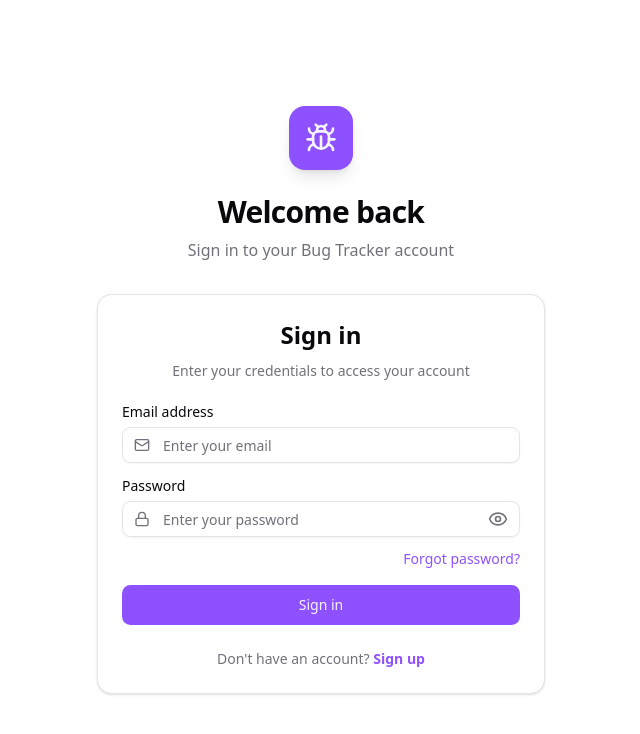
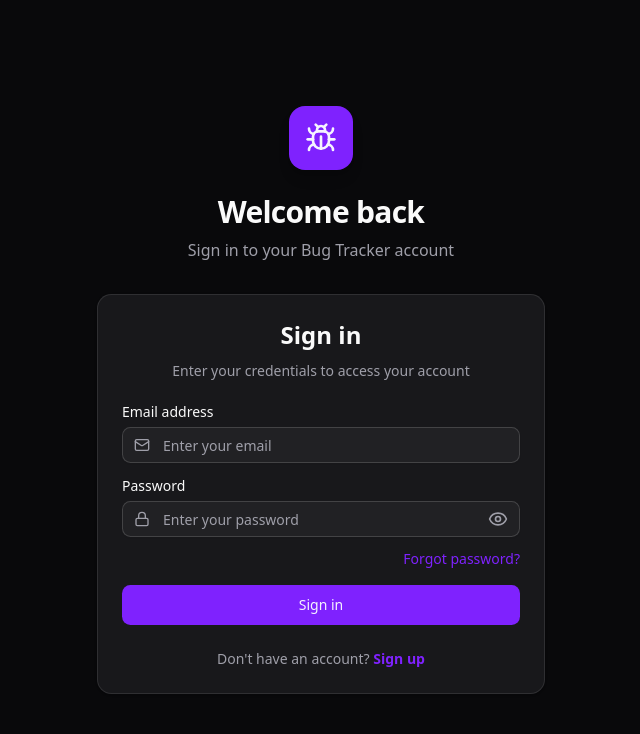
Before and after one commit to whogoodluck/BugTrackr, a React (Vite) app in the folder frontend/: page /signin in a window 1280 px wide. Shown: the top 734 px of the page, without its empty margins (319-959 px from the left). Built offline with nearby package versions, Linux system fonts and the light colour scheme; no server answers.

Commit message:
feat: add dark mode

```diff
--- a/frontend/src/components/BugCard.tsx
+++ b/frontend/src/components/BugCard.tsx
@@ -47,9 +47,8 @@
           </div>
         </div>
 
-        {/* reporter */}
         <div className=''>
-          <Badge variant='secondary' className='text-primary bg-primary-foreground px-2 py-1'>
+          <Badge variant='secondary' className='px-2 py-1'>
             {bug.reporter.name}
           </Badge>
         </div>
--- a/frontend/src/components/Header.tsx
+++ b/frontend/src/components/Header.tsx
@@ -3,6 +3,7 @@
 import { useAuthContext } from '../contexts/AuthContext'
 import { useLogout } from '../hooks/useAuth'
 import { cn } from '../lib/utils'
+import { ModeToggle } from './mode-toggle'
 import { Button } from './ui/button'
 import { Menubar, MenubarContent, MenubarMenu, MenubarTrigger } from './ui/menubar'
 
@@ -56,10 +57,12 @@
                 <h3 className='text-xl font-semibold'>{user?.name}</h3>
                 <p className='text-muted-foreground text-sm font-medium'>{user?.email}</p>
               </div>
+              <div className='flex items-center justify-between gap-2'>
+                <ModeToggle />
                 <Button
                   size='lg'
                   variant='secondary'
-                className='text-destructive w-full'
+                  className='text-destructive flex-1'
                   onClick={handleLogout}
                 >
                   {isPending ? (
@@ -73,6 +76,7 @@
                     </>
                   )}
                 </Button>
+              </div>
             </MenubarContent>
           </MenubarMenu>
         </Menubar>
--- /dev/null
+++ b/frontend/src/components/mode-toggle.tsx
@@ -0,0 +1,31 @@
+import { Moon, Sun } from 'lucide-react'
+
+import { useTheme } from '../contexts/ThemeProvider'
+import { Button } from './ui/button'
+import {
+  DropdownMenu,
+  DropdownMenuContent,
+  DropdownMenuItem,
+  DropdownMenuTrigger,
+} from './ui/dropdown-menu'
+
+export function ModeToggle() {
+  const { setTheme } = useTheme()
+
+  return (
+    <DropdownMenu>
+      <DropdownMenuTrigger asChild>
+        <Button variant='outline' size='icon'>
+          <Sun className='h-[1.2rem] w-[1.2rem] scale-100 rotate-0 transition-all dark:scale-0 dark:-rotate-90' />
+          <Moon className='absolute h-[1.2rem] w-[1.2rem] scale-0 rotate-90 transition-all dark:scale-100 dark:rotate-0' />
+          <span className='sr-only'>Toggle theme</span>
+        </Button>
+      </DropdownMenuTrigger>
+      <DropdownMenuContent align='end'>
+        <DropdownMenuItem onClick={() => setTheme('light')}>Light</DropdownMenuItem>
+        <DropdownMenuItem onClick={() => setTheme('dark')}>Dark</DropdownMenuItem>
+        <DropdownMenuItem onClick={() => setTheme('system')}>System</DropdownMenuItem>
+      </DropdownMenuContent>
+    </DropdownMenu>
+  )
+}
--- /dev/null
+++ b/frontend/src/contexts/ThemeProvider.tsx
@@ -0,0 +1,71 @@
+import { createContext, useContext, useEffect, useState } from 'react'
+
+type Theme = 'dark' | 'light' | 'system'
+
+type ThemeProviderProps = {
+  children: React.ReactNode
+  defaultTheme?: Theme
+  storageKey?: string
+}
+
+type ThemeProviderState = {
+  theme: Theme
+  setTheme: (theme: Theme) => void
+}
+
+const initialState: ThemeProviderState = {
+  theme: 'system',
+  setTheme: () => null,
+}
+
+const ThemeProviderContext = createContext<ThemeProviderState>(initialState)
+
+export function ThemeProvider({
+  children,
+  defaultTheme = 'system',
+  storageKey = 'vite-ui-theme',
+  ...props
+}: ThemeProviderProps) {
+  const [theme, setTheme] = useState<Theme>(
+    () => (localStorage.getItem(storageKey) as Theme) || defaultTheme
+  )
+
+  useEffect(() => {
+    const root = window.document.documentElement
+
+    root.classList.remove('light', 'dark')
+
+    if (theme === 'system') {
+      const systemTheme = window.matchMedia('(prefers-color-scheme: dark)').matches
+        ? 'dark'
+        : 'light'
+
+      root.classList.add(systemTheme)
+      return
+    }
+
+    root.classList.add(theme)
+  }, [theme])
+
+  const value = {
+    theme,
+    setTheme: (theme: Theme) => {
+      localStorage.setItem(storageKey, theme)
+      setTheme(theme)
+    },
+  }
+
+  return (
+    <ThemeProviderContext.Provider {...props} value={value}>
+      {children}
+    </ThemeProviderContext.Provider>
+  )
+}
+
+export const useTheme = () => {
+  const context = useContext(ThemeProviderContext)
+
+  if (context === undefined) throw new Error('useTheme must be used within a ThemeProvider')
+
+  return context
+}
--- a/frontend/src/main.tsx
+++ b/frontend/src/main.tsx
@@ -3,15 +3,18 @@
 import { createRoot } from 'react-dom/client'
 import { Toaster } from 'sonner'
 import App from './App.tsx'
+import { ThemeProvider } from './contexts/ThemeProvider.tsx'
 import './index.css'
 
 const queryClient = new QueryClient()
 
 createRoot(document.getElementById('root')!).render(
   <StrictMode>
-    <QueryClientProvider client={queryClient}>
-      <App />
-      <Toaster richColors position='bottom-right' />
-    </QueryClientProvider>
+    <ThemeProvider defaultTheme='dark' storageKey='vite-ui-theme'>
+      <QueryClientProvider client={queryClient}>
+        <App />
+        <Toaster richColors position='bottom-right' />
+      </QueryClientProvider>
+    </ThemeProvider>
   </StrictMode>
 )
```
Lines whose indentation alone changed are shown as unchanged.
